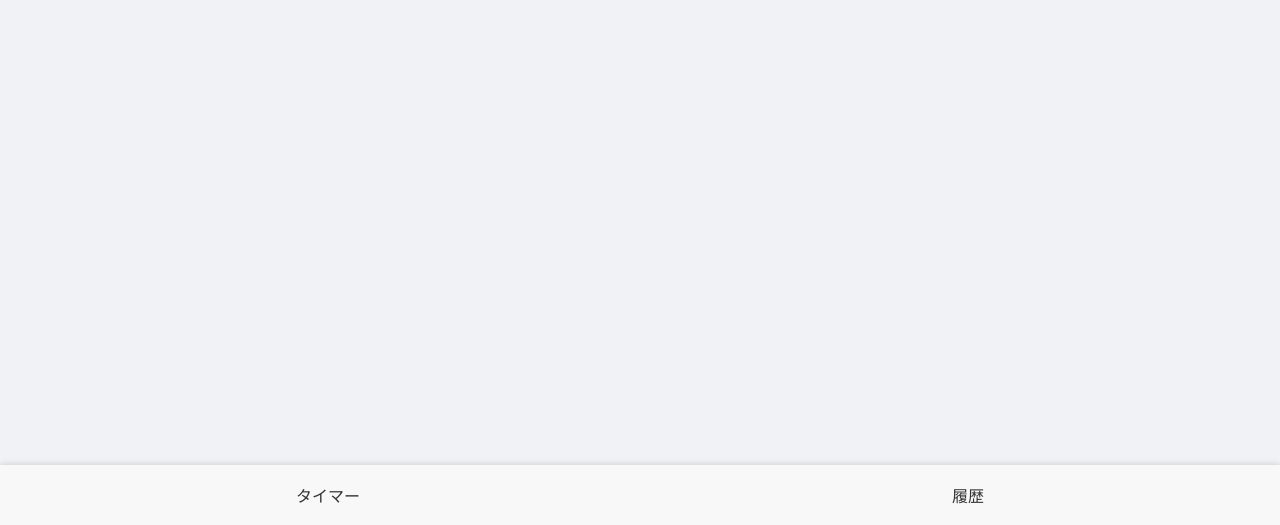
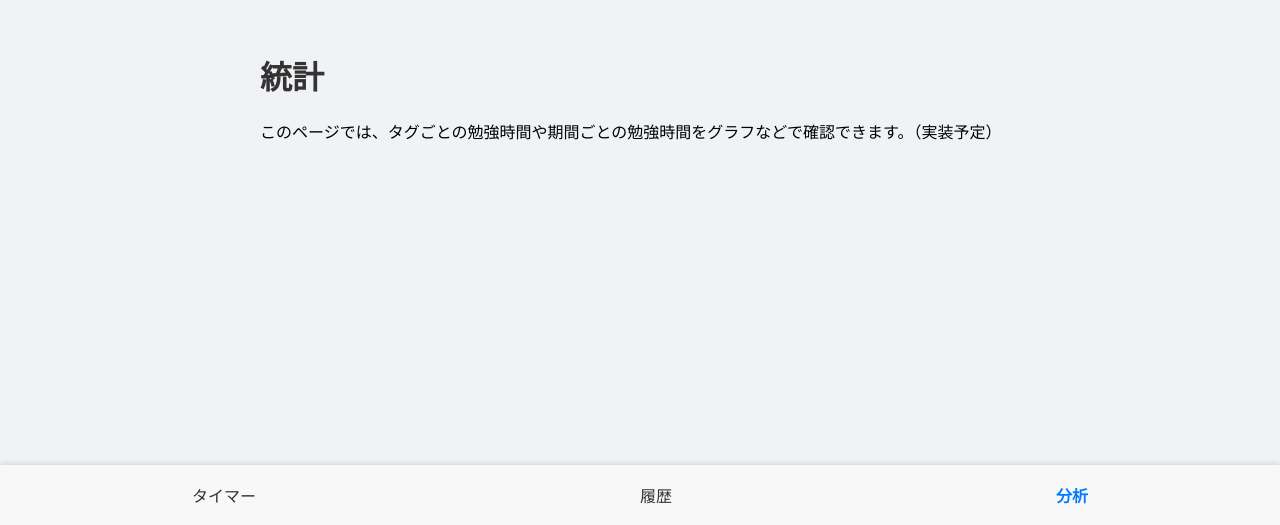
Before and after one commit to Toshiki428/solodo, a React (Vite) app: page /statistics in a window 1280 px wide. Before the commit this address had no page. Shown: the part 275-800 px from the top of the page. Built offline with nearby package versions, Linux system fonts and the light colour scheme.

Commit message:
feat:分析画面の追加
※中身は未実装

```diff
--- a/src/App.tsx
+++ b/src/App.tsx
@@ -1,6 +1,7 @@
 import { BrowserRouter as Router, Routes, Route } from 'react-router-dom';
 import Home from './pages/Home';
 import Logs from './pages/Logs';
+import Statistics from './pages/Statistics';
 import BottomNav from './components/BottomNav';
 
 function App() {
@@ -10,6 +11,7 @@ function App() {
         <Routes>
           <Route path="/" element={<Home />} />
           <Route path="/logs" element={<Logs />} />
+          <Route path="/statistics" element={<Statistics />} />
         </Routes>
         <BottomNav />
       </div>
--- a/src/components/BottomNav.tsx
+++ b/src/components/BottomNav.tsx
@@ -6,6 +6,7 @@ const BottomNav = () => {
     <nav className="bottom-nav">
       <NavLink to="/" className={({ isActive }) => isActive ? 'active' : ''}>タイマー</NavLink>
       <NavLink to="/logs" className={({ isActive }) => isActive ? 'active' : ''}>履歴</NavLink>
+      <NavLink to="/statistics" className={({ isActive }) => isActive ? 'active' : ''}>分析</NavLink>
     </nav>
   );
 };
--- /dev/null
+++ b/src/pages/Statistics.css
@@ -0,0 +1,4 @@
+.statistics-container {
+  padding: 20px;
+  padding-bottom: 80px;
+}
--- /dev/null
+++ b/src/pages/Statistics.tsx
@@ -0,0 +1,12 @@
+import './Statistics.css';
+
+const Statistics = () => {
+  return (
+    <div className="statistics-container">
+      <h1>統計</h1>
+      <p>このページでは、タグごとの勉強時間や期間ごとの勉強時間をグラフなどで確認できます。（実装予定）</p>
+    </div>
+  );
+};
+
+export default Statistics;
```
